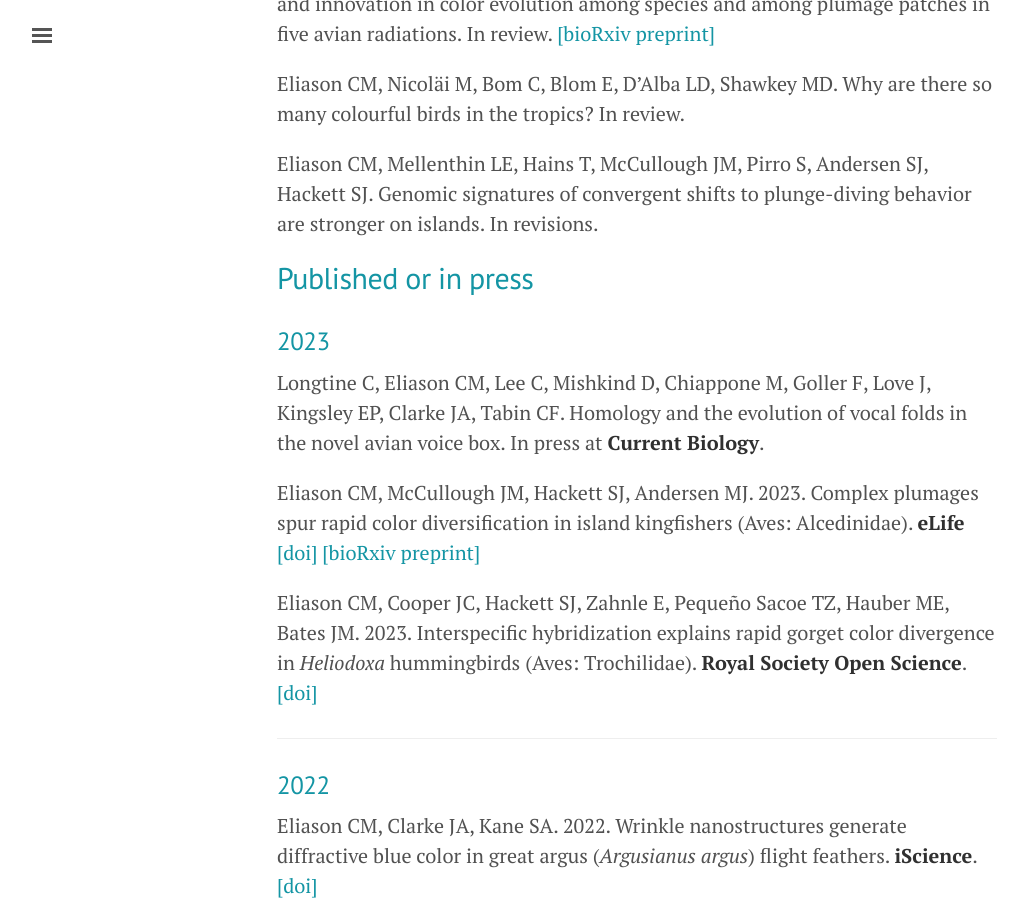
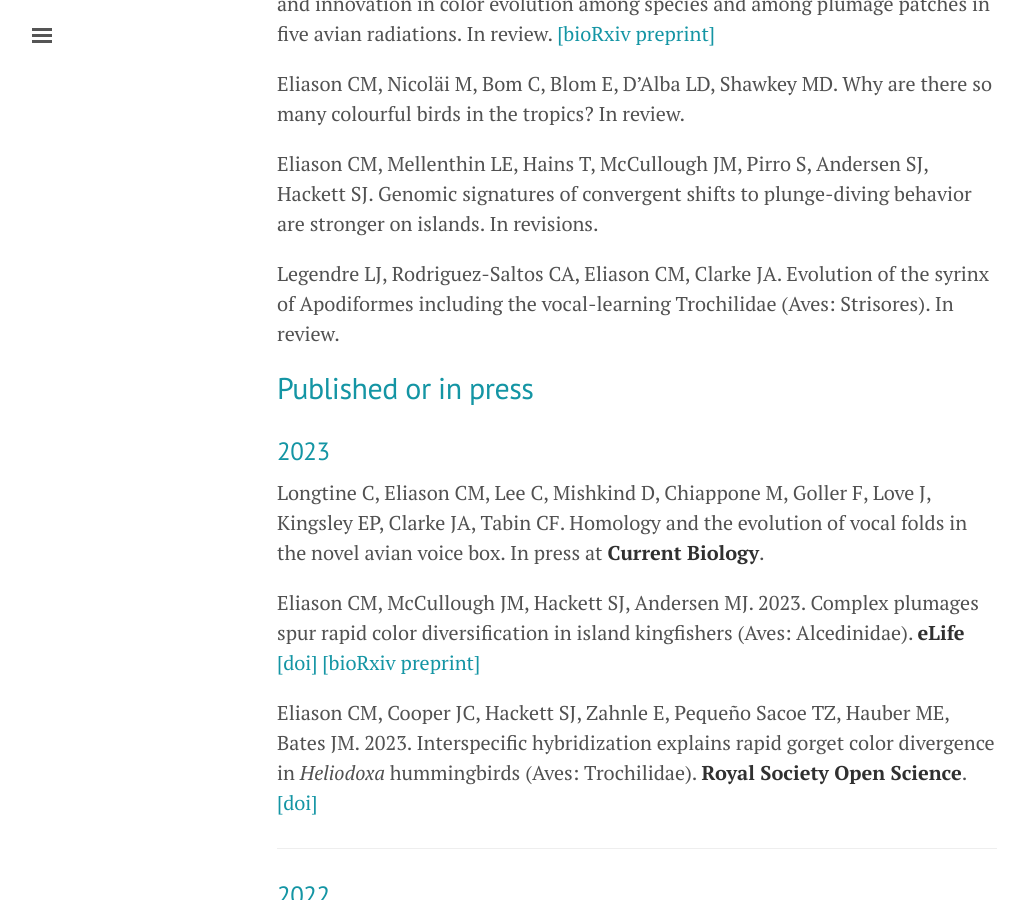
Before and after one commit to celiason/celiason.github.io, a Jekyll site: the page built from 2-publications.md, in a window 1280 px wide and 900 px high, scrolled down 331 px. Shown: the whole window, without its empty margins (3-1031 px from the left). Built offline with Jekyll 4.4.1, drawn with Linux system fonts in a browser that asks for light colours.

Commit message:
Update 2-publications.md

```diff
--- a/2-publications.md
+++ b/2-publications.md
@@ -12,6 +12,8 @@ Eliason CM, Marcondes RS, Eaton MD, Maia R, Burns KJ, Shultz AJ. Constraint and
 Eliason CM, Nicoläi M, Bom C, Blom E, D'Alba LD, Shawkey MD. Why are there so many colourful birds in the tropics? In review.
 
 Eliason CM, Mellenthin LE, Hains T, McCullough JM, Pirro S, Andersen SJ, Hackett SJ. Genomic signatures of convergent shifts to plunge-diving behavior are stronger on islands. In revisions.
+
+Legendre LJ, Rodriguez-Saltos CA, Eliason CM, Clarke JA. Evolution of the syrinx of Apodiformes including the vocal-learning Trochilidae (Aves: Strisores). In review.
 
 ## Published or in press
 
```
